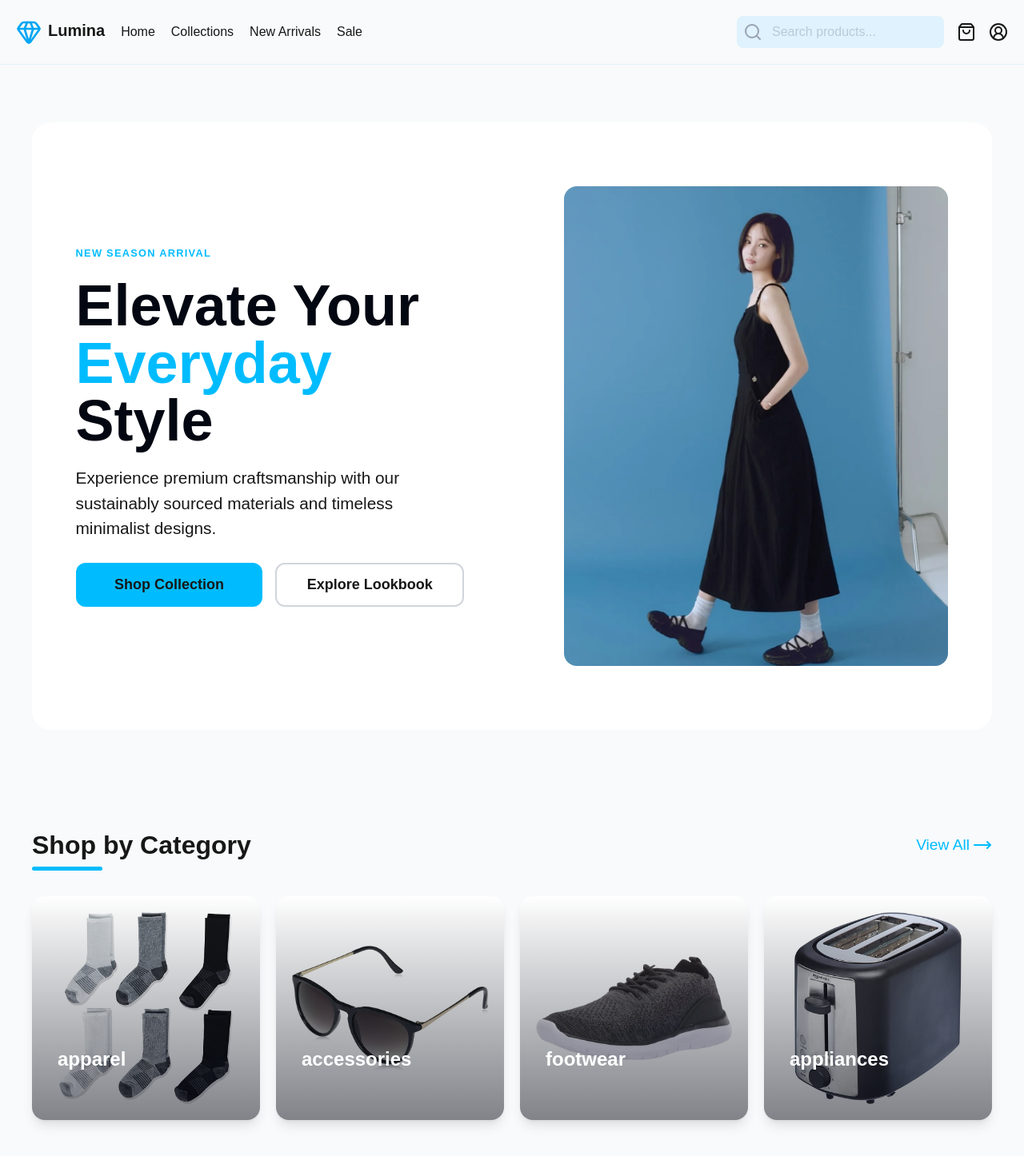
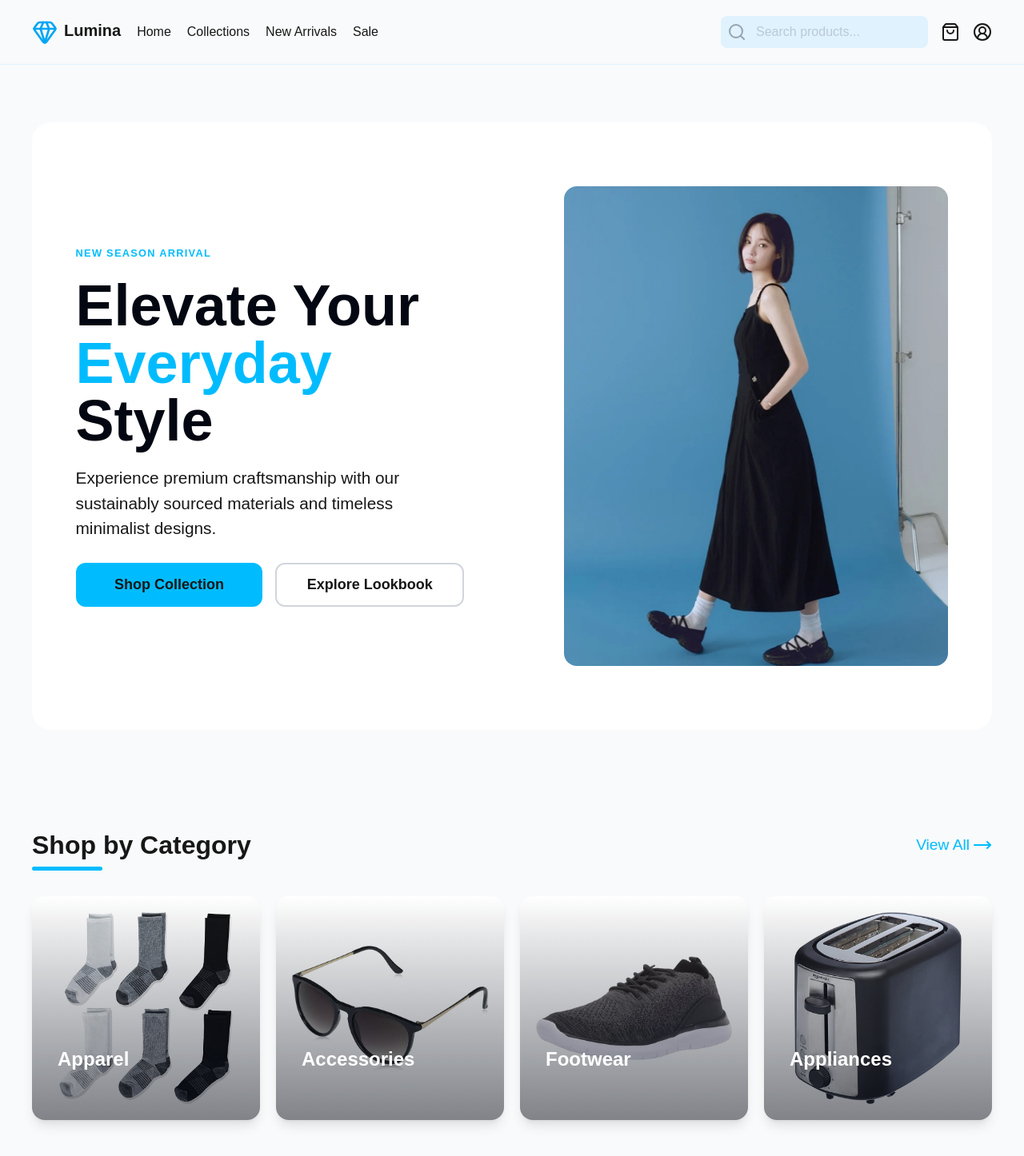
Before and after one commit to dev-dabid/next-ecommerce, a Next.js app: page / in a window 1280 px wide. Shown: the top 1446 px of the page at 80% size. Built offline with nearby package versions, Linux system fonts and the light colour scheme.

Commit message:
style: capitalize category card title, update header max width

```diff
--- a/src/app/(home)/CategoryCard.tsx
+++ b/src/app/(home)/CategoryCard.tsx
@@ -21,7 +21,7 @@ const CategoryCard = ({ name, image }: CardProps) => {
       </div>
 
       <p className="absolute bottom-15 left-8 z-20 font-semibold text-white text-2xl">
-        {name}
+        {name[0].toUpperCase() + name.slice(1)}
       </p>
     </div>
   );
--- a/src/components/Header.tsx
+++ b/src/components/Header.tsx
@@ -25,7 +25,7 @@ const Header = () => {
 
   return (
     <header className=" bg-gray-50 p-5 border-b border-b-sky-100 sticky top-0 z-50">
-      <div className="flex justify-between max-w-7xl mx-auto ">
+      <div className="flex justify-between max-w-300 mx-auto ">
         <div className="flex gap-5 items-center">
           <div className="flex gap-2">
             <Gem className="text-sky-500" size={32} />
```
